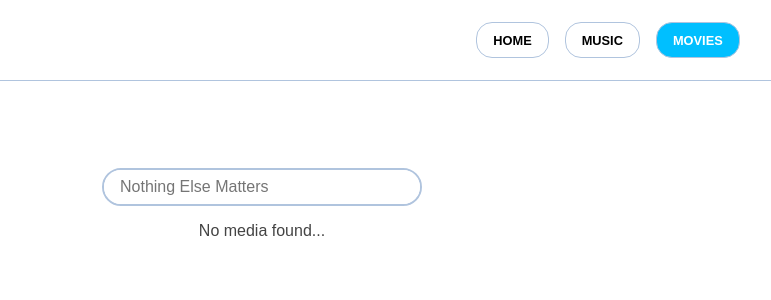
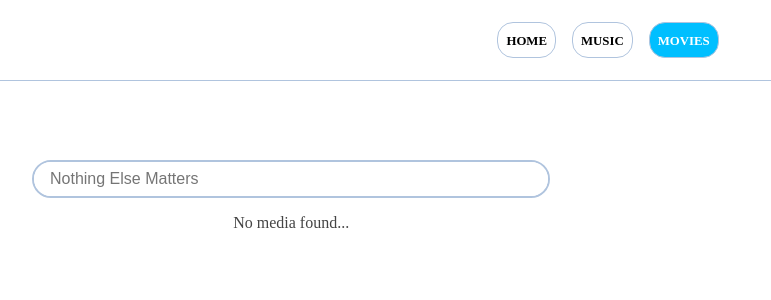
Before and after one commit to Yevand/media-search-app, a React (Vite) app: page /movies in a window 1280 px wide. Shown: the top 300 px of the page, without its empty margins (32-803 px from the left). Built offline with nearby package versions, Linux system fonts and the light colour scheme.

Commit message:
fix some issues with styles

```diff
--- a/src/styles/index.css
+++ b/src/styles/index.css
@@ -1,13 +1,16 @@
 :root {
-  --max-content-width: 20rem;
-  --min-content-width: 10rem;
-  --button-fixed-width: 5rem;
-  --flex-gap: 1rem;
-
   --min-mobile-width: 320px;
+  --button-fixed-width: 2rem;
+  --gap: 1rem;
 
   --grey: #B0C4DE;
   --grey-light: #f3f3f3;
   --blue: #00BFFF;
   --base-color: #444;
 }
+
+body {
+  margin: 0;
+  padding: 0;
+  width: 100%;
+}
--- a/src/styles/styled-components.ts
+++ b/src/styles/styled-components.ts
@@ -9,29 +9,28 @@
   display: flex;
   flex-direction: column;
   align-items: center;
-  margin: 0 auto;
-  font-family: sans-serif;
-  text-align: center;
+  justify-content: center;
+  margin: 0;
 `;
 
 export const PageWrapper = styled.main`
-  width: 100%;
+  display: flex;
+  justify-content: center;
+  width: inherit;
   margin-top: 5rem;
 `;
 
 export const ContentWrapper = styled.div`
+  width: 90vw;
   margin-top: 5rem;
-  width: 100%;
   display: grid;
-  grid-template-columns: minmax(0, 1fr);
+  grid-template-columns: minmax(0, 100%);
   justify-content: center;
-  justify-items: center;
-  padding: 0 1rem;
 
   ${desktop} {
     grid-template-columns: 45% 45%;
     justify-content: space-between;
-    max-width: 1200px;
+    max-width: 1280px;
   }
 `;
 
@@ -40,8 +39,6 @@
   flex-direction: column;
   align-items: center;
   width: 100%;
-  max-width: var(--max-content-width);
-  min-width: 0;
 
   h2 {
     margin-top: 0;
@@ -172,17 +169,16 @@
 export const StyledNavigationList = styled.ul`
   display: flex;
   flex-direction: row;
-  justify-content: space-between;
-  width: auto;
-  min-width: var(--min-content-width);
-  max-width: var(--max-content-width);
-  gap: calc(var(--flex-gap) * 1);
+  justify-content: center;
   list-style-type: none;
-  padding: 0;
+  width: 100%;
+  padding: 0 10px;
+  gap: var(--gap);
+  margin: 0;
 `;
 
 export const StyledNavigationItem = styled.li<{selected: boolean}>`
-  padding: 0.5rem 1rem;
+  padding: 0.5rem 0.5rem;
   border: ${(props) =>
     props.selected ? '1px solid var(--grey);' : '1px solid var(--grey);'};
   border-radius: 16px;
@@ -218,7 +214,6 @@
   align-items: center;
   justify-content: center;
   width: 100%;
-  max-width: var(--max-content-width);
   margin: 1rem 0;
   padding: 0.75rem 1rem;
   background-color: #fff5f5;
```
